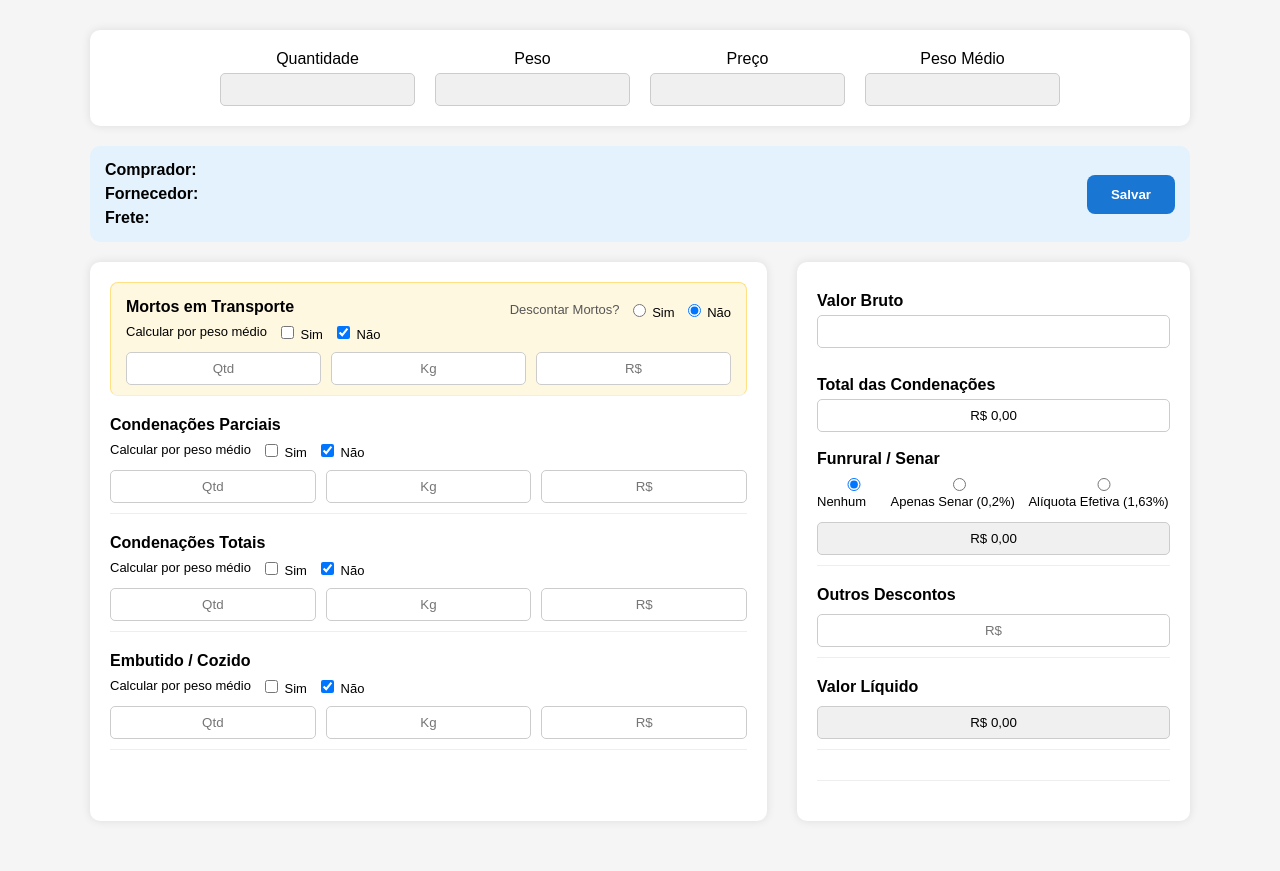
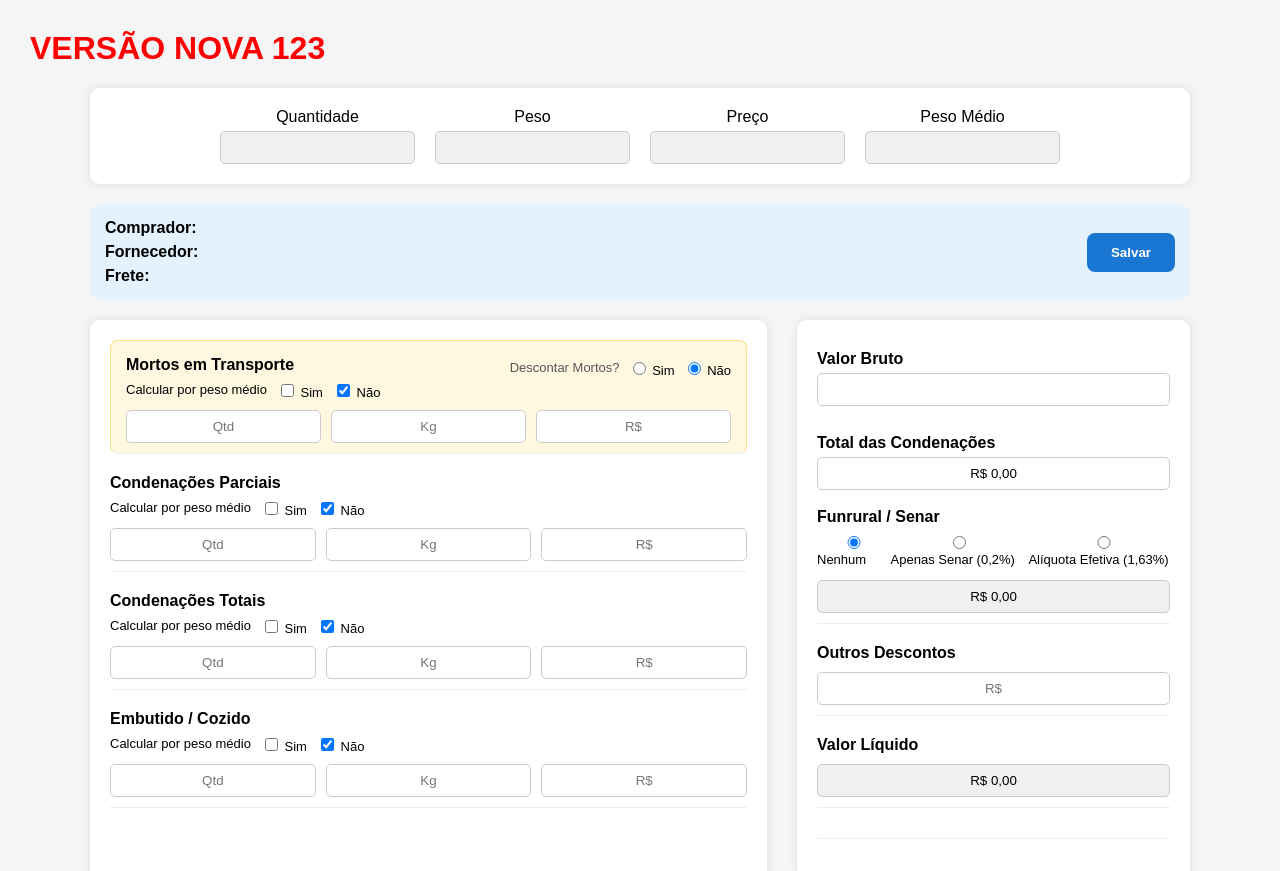
Before and after one commit to gustavolakre/fechamento-de-cargas, a website: page public/index.html in a window 1280 px wide. Drawn offline with Linux system fonts and the light colour scheme.

Commit message:
teste versão nova

```diff
--- a/public/index.html
+++ b/public/index.html
@@ -227,6 +227,8 @@ input[readonly] {
 </head>
 
 <body>
+
+<h1 style="color:red;">VERSÃO NOVA 123</h1>
 
 <div class="box">
 
```
